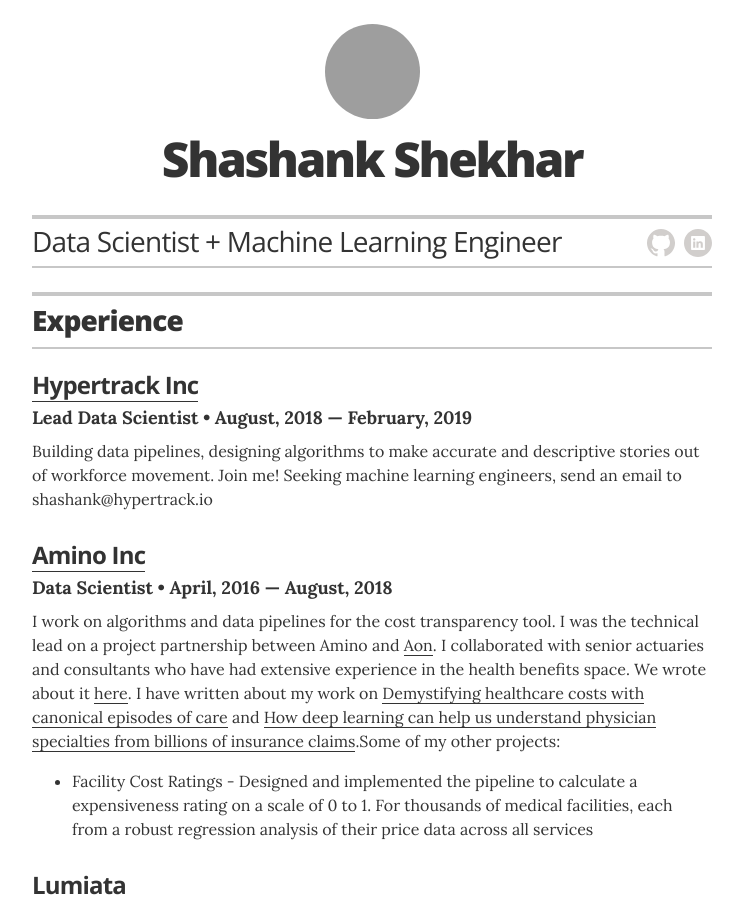
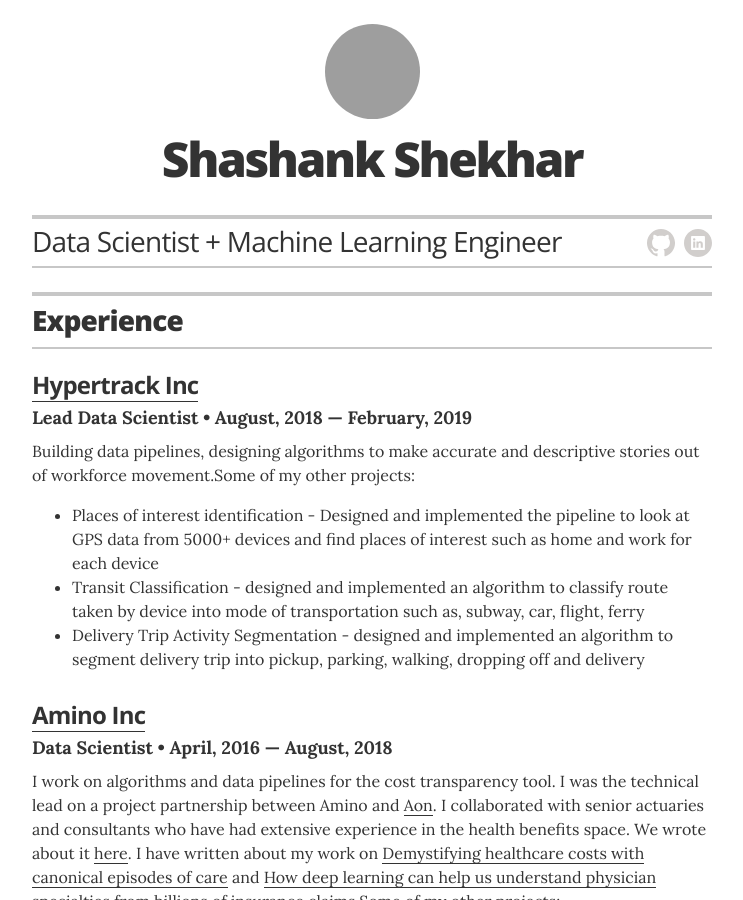
Before and after one commit to shkr/rohtas, a Jekyll site: the page built from resume.md, in a window 1280 px wide and 900 px high, cut to the strip 0-900 px from the top of the window. Shown: the whole strip, without its empty margins (268-1011 px from the left). Built offline with Jekyll 4.4.1, drawn with Linux system fonts in a browser that asks for light colours; grey boxes are pictures that could not be loaded.

Commit message:
mod experience

```diff
--- a/_data/experience.yml
+++ b/_data/experience.yml
@@ -3,8 +3,8 @@
 - company: <a href="https://hypertrack.com">Hypertrack Inc</a>
   position: Lead Data Scientist
   duration: August, 2018 &mdash; February, 2019
-  summary: Building data pipelines, designing algorithms to make accurate and descriptive stories out of workforce movement. Join me! Seeking machine learning engineers, send an email to shashank@hypertrack.io
-  list:
+  summary: Building data pipelines, designing algorithms to make accurate and descriptive stories out of workforce movement.
+  list: Some of my other projects:<ul class="resume-item-list"><li>Places of interest identification - Designed and implemented the pipeline to look at GPS data from 5000+ devices and find places of interest such as home and work for each device</li><li>Transit Classification - designed and implemented an algorithm to classify route taken by device into mode of transportation such as, subway, car, flight, ferry</li><li>Delivery Trip Activity Segmentation - designed and implemented an algorithm to segment delivery trip into pickup, parking, walking, dropping off and delivery</li>
   details:
 # Amino Inc
 - company: <a href="https://amino.com">Amino Inc</a>
```
